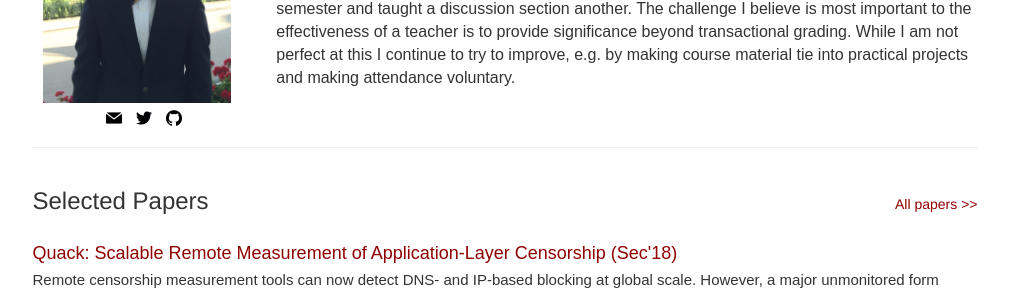
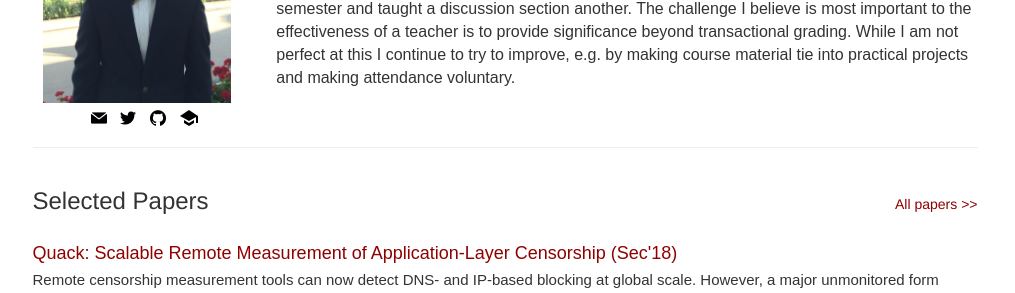
Before and after one commit to umbernhard/mbernhard.com, a Jekyll site: the page built from index.html, in a window 1280 px wide. Shown: the part 289-582 px from the top of the page, without its empty margins (135-1150 px from the left). Built offline with Jekyll 4.4.1, drawn with Linux system fonts in a browser that asks for light colours.

Commit message:
Add google scholar

```diff
--- a/index.html
+++ b/index.html
@@ -40,6 +40,7 @@ published: true
 			<a href="mailto:benvds@umich.edu"><img src="./images/envelope.png" height="16" style="margin-left: 10px"/></a>
 			<a href="https://twitter.com/benvandersloot"><img src="./images/twitter.png" height="16" style="margin-left: 10px"/></a>
 			<a href="https://github.com/bvandersloot"><img src="./images/github.png" height="16" style="margin-left: 10px"/></a>
+			<a href="https://scholar.google.com/citations?user=UW7OiesAAAAJ"><img src="./images/scholar.png" height="16" style="margin-left: 10px"/></a>
 			</div>
 			</div>
 			<div class="col-md-9 col-sm-8 col-xs-8"><div class="front-page" style="padding-top: 10px;">
```
Also changed, not shown: images/scholar.png (added).
